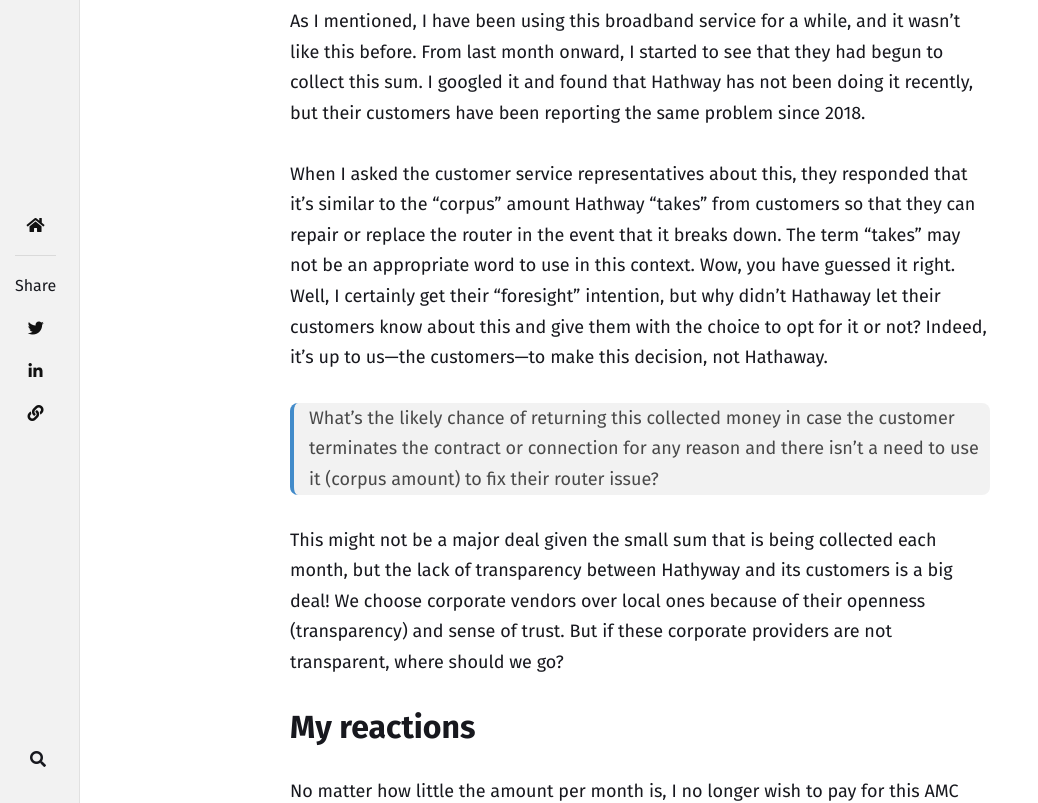
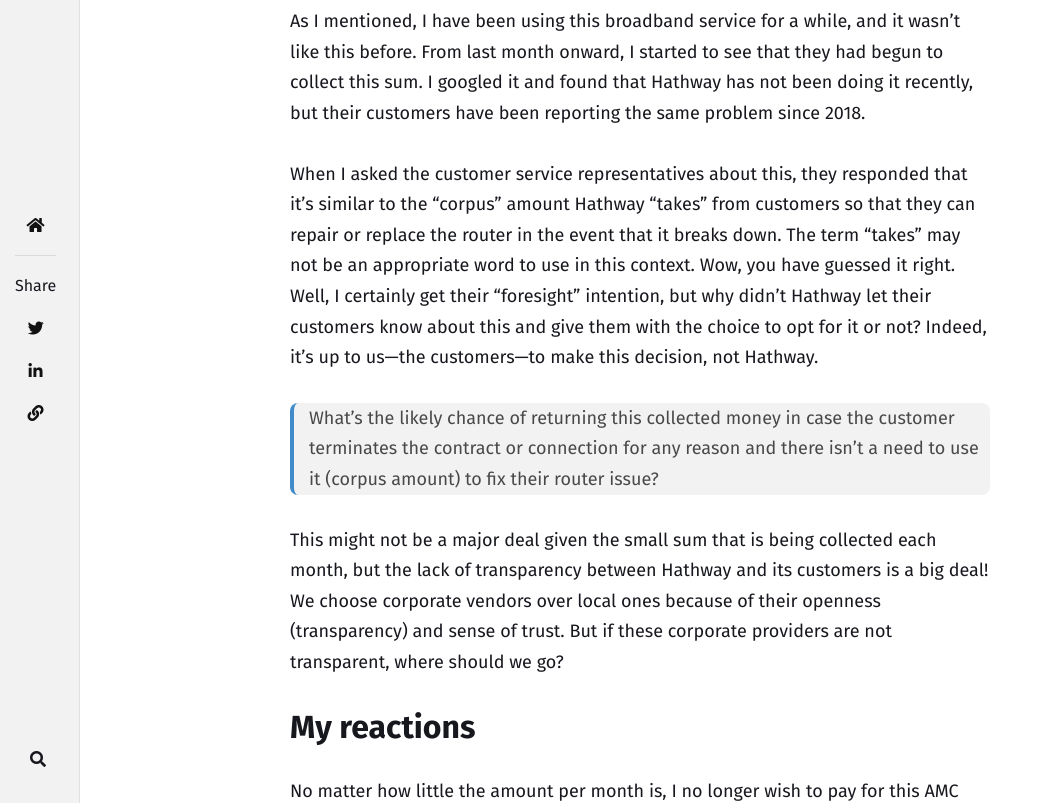
Before and after one commit to SenthilNayagan/senthilnayagan.github.io, a Jekyll site: the page built from _posts/personals/personal-encounters/2023-10-01-why-to-pay-for-something-i-didn't-sign-up-for.markdown, in a window 1280 px wide and 900 px high, scrolled down 2477 px, cut to the strip 97-900 px from the top of the window. Shown: the whole strip, without its empty margins (0-1038 px from the left). Built offline with Jekyll 4.4.1, drawn with Linux system fonts in a browser that asks for light colours; nearby versions of some CDN libraries; comment, search, counter and statistics services are not loaded.

Commit message:
Spelling corrected

```diff
--- a/_posts/personals/my-thoughts/2023-10-01-why-to-pay-for-something-i-didn't-sign-up-for.markdown
+++ b/_posts/personals/personal-encounters/2023-10-01-why-to-pay-for-something-i-didn't-sign-up-for.markdown
@@ -28,11 +28,11 @@
 
 As I mentioned, I have been using this broadband service for a while, and it wasn't like this before. From last month onward, I started to see that they had begun to collect this sum. I googled it and found that Hathway has not been doing it recently, but their customers have been reporting the same problem since 2018.
 
-When I asked the customer service representatives about this, they responded that it's similar to the "corpus" amount Hathway "takes" from customers so that they can repair or replace the router in the event that it breaks down. The term "takes" may not be an appropriate word to use in this context. Wow, you have guessed it right. Well, I certainly get their "foresight" intention, but why didn't Hathaway let their customers know about this and give them with the choice to opt for it or not? Indeed, it's up to us—the customers—to make this decision, not Hathaway.
+When I asked the customer service representatives about this, they responded that it's similar to the "corpus" amount Hathway "takes" from customers so that they can repair or replace the router in the event that it breaks down. The term "takes" may not be an appropriate word to use in this context. Wow, you have guessed it right. Well, I certainly get their "foresight" intention, but why didn't Hathway let their customers know about this and give them with the choice to opt for it or not? Indeed, it's up to us—the customers—to make this decision, not Hathway.
 
 > What's the likely chance of returning this collected money in case the customer terminates the contract or connection for any reason and there isn't a need to use it (corpus amount) to fix their router issue?
 
-This might not be a major deal given the small sum that is being collected each month, but the lack of transparency between Hathyway and its customers is a big deal! We choose corporate vendors over local ones because of their openness (transparency) and sense of trust. But if these corporate providers are not transparent, where should we go?
+This might not be a major deal given the small sum that is being collected each month, but the lack of transparency between Hathway and its customers is a big deal! We choose corporate vendors over local ones because of their openness (transparency) and sense of trust. But if these corporate providers are not transparent, where should we go?
 
 ## My reactions
 
```
